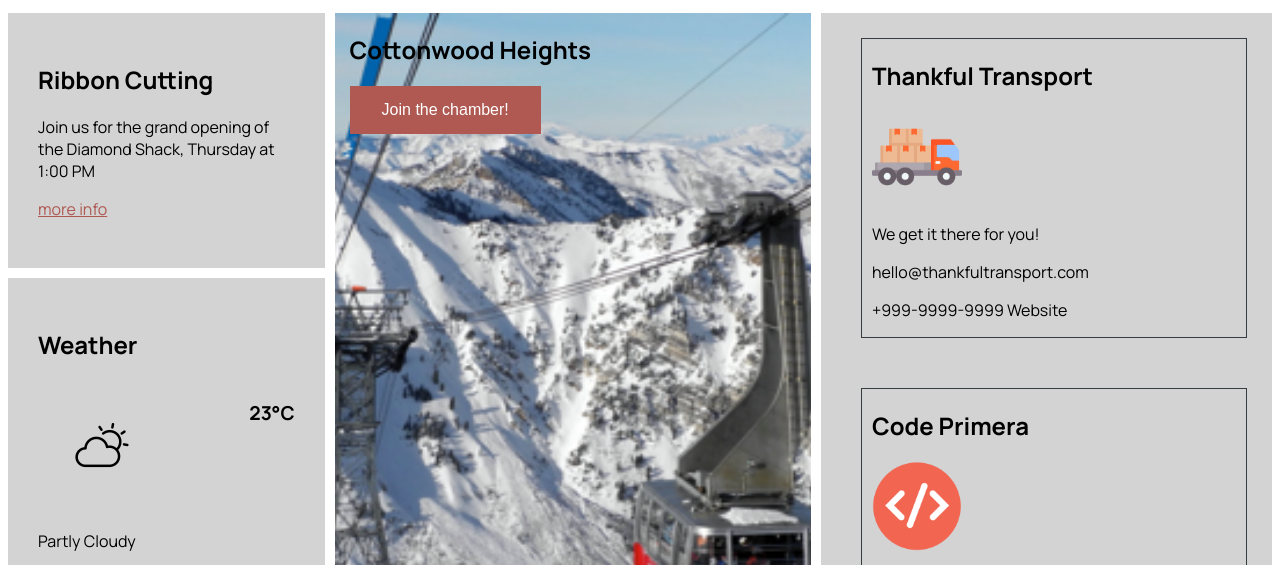
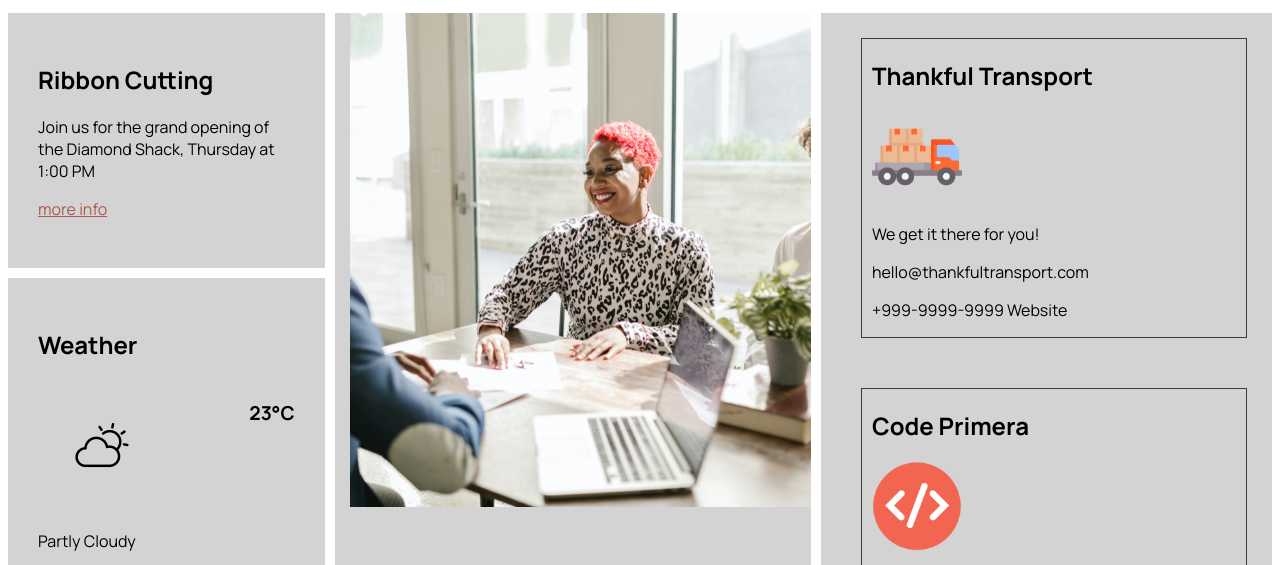
Before and after one commit to blakeWLewis/wdd230, a website: page chamber/index.html in a window 1280 px wide. Shown: the part 213-778 px from the top of the page. Drawn offline with Linux system fonts and the light colour scheme.

Commit message:
adding changes to homepage

```diff
--- a/chamber/css/main.css
+++ b/chamber/css/main.css
@@ -150,11 +150,27 @@
 	grid-row-start: 1;
 	grid-row-end: 3;
 	background-color: lightgray;
-	background-image: url('../images/snowbird.webp');
+	/* background-image: url('../images/snowbird.webp'); */
+	/* background-image: url('../images/hero-large.webp'); */
+	/* background-image: image-set("images/hero-large.webp");
     background-repeat: no-repeat;
     background-position: center;
     position: relative;
-  	background-size: cover;
+  	background-size: cover; */
+  }
+
+  #hero-picture {
+	height: 100%;
+	width: 200%;
+  }
+
+  #hero-image {
+	/* display: block; */
+  	/* max-width:230px;
+  	max-height:95px; */
+  	width: 100%;
+  	height: auto;
+	object-fit: cover;
   }
 
   .cotto-nwood-picture {
--- a/chamber/index.html
+++ b/chamber/index.html
@@ -50,8 +50,15 @@
         </div>
         <div class="container">
             <div id="hero" class="card">
-                <h2>Cottonwood Heights</h2>
-                <button id="join-us-button" type="button">Join the chamber!</button>
+                <!-- <h2>Cottonwood Heights</h2> -->
+                <picture id="hero-picture">
+                    <source srcset="images/hero-medium.webp" media="(min-width: 640px) and (max-width: 1023px)">
+                        <source srcset="images/hero-large.webp" media="(min-width: 1024px)">
+                <img id="hero-image" src="images/hero-small.webp" alt="Picture of people talking">
+
+                </picture>
+
+                <!-- <button id="join-us-button" type="button">Join the chamber!</button> -->
             </div>
             <div id="event" class="card">
                 <h2>Ribbon Cutting</h2>
```
Also changed, not shown: chamber/js/windchill.js (added, +7 -0 lines), chamber/images/copy-solid.svg (added), chamber/images/hero-large.webp (added), chamber/images/hero-medium.webp (added), chamber/images/hero-small.webp (added).
